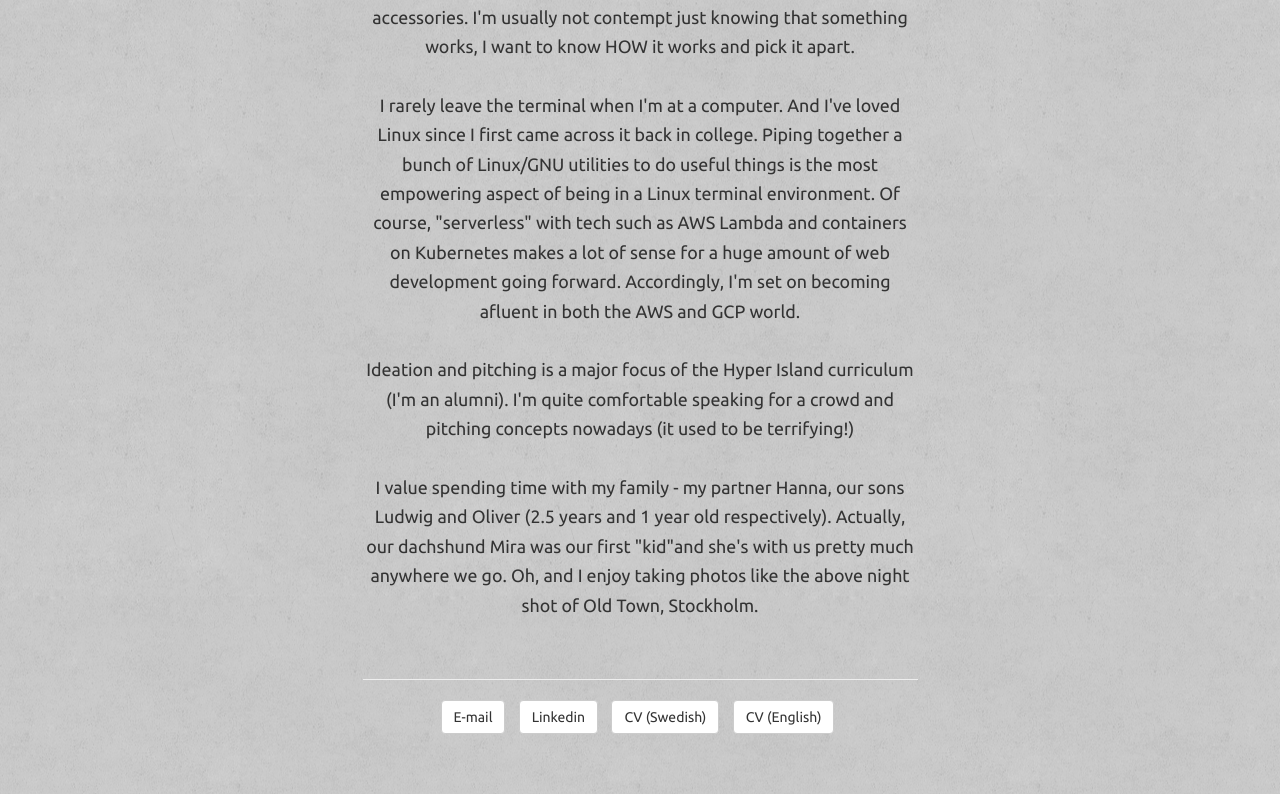
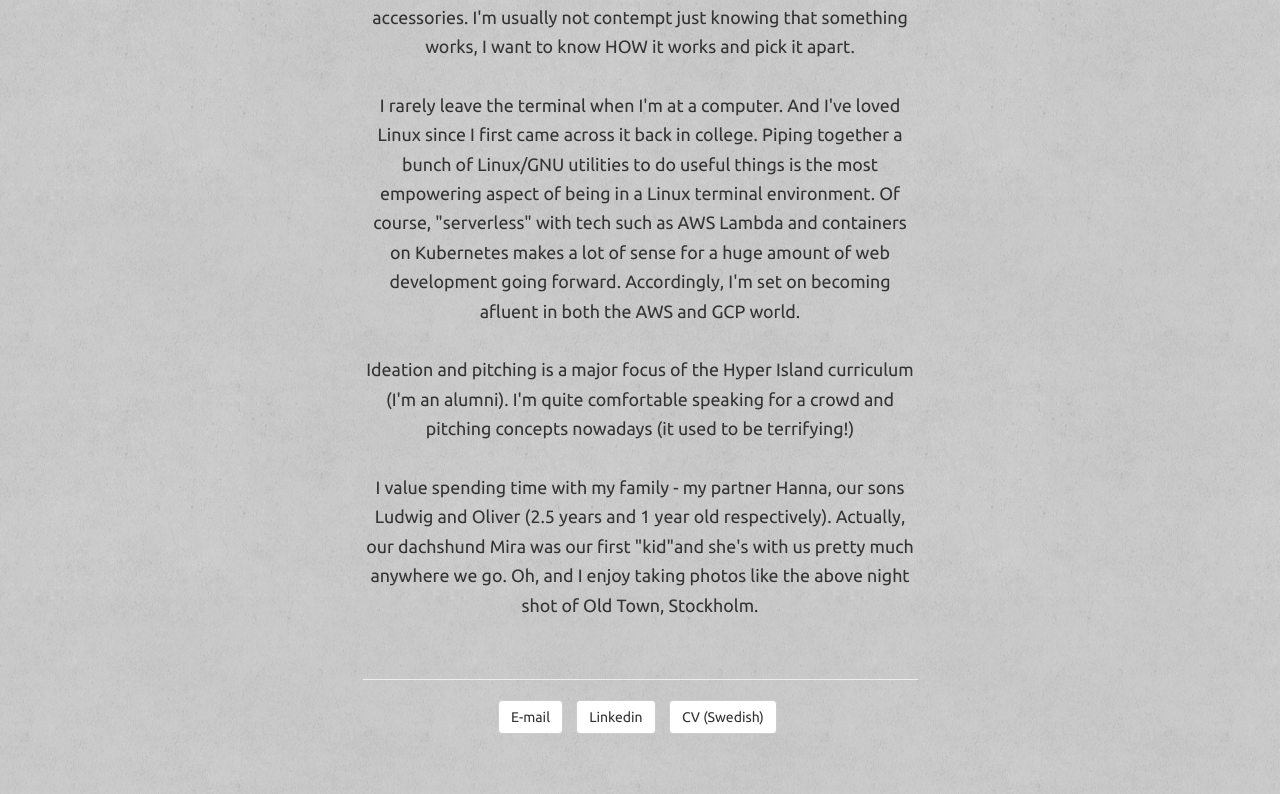
Before and after one commit to davidberglund/davidberglund.github.io, a plain HTML site: page index.html in a window 1280 px wide. Shown: the part 1201-1995 px from the top of the page. Drawn offline with nearby package versions, Linux system fonts and the light colour scheme.

Commit message:
Update index.html

```diff
--- a/index.html
+++ b/index.html
@@ -46,7 +46,6 @@ I rarely leave the terminal when I'm at a computer. And I've loved Linux since I
                     <li><a href="mailto:hej@davidlars.com"><button type="button" class="btn btn-default btn-bg">E-mail</button></a></li>
                     <li><a href="https://se.linkedin.com/pub/david-berglund/26/7b6/27b"><button type="button" class="btn btn-default btn-bg">Linkedin</button></a></li>
                     <li><a href="files/DavidBerglundCVSve.pdf">  <button type="button" class="btn btn-default btn-bg">CV (Swedish)</button></a></li>
-                    <li><a href="files/DavidBerglundCVEng.pdf">  <button type="button" class="btn btn-default btn-bg">CV (English)</button></a></li>
                     </ul>
                 </div>
             </div>
```
